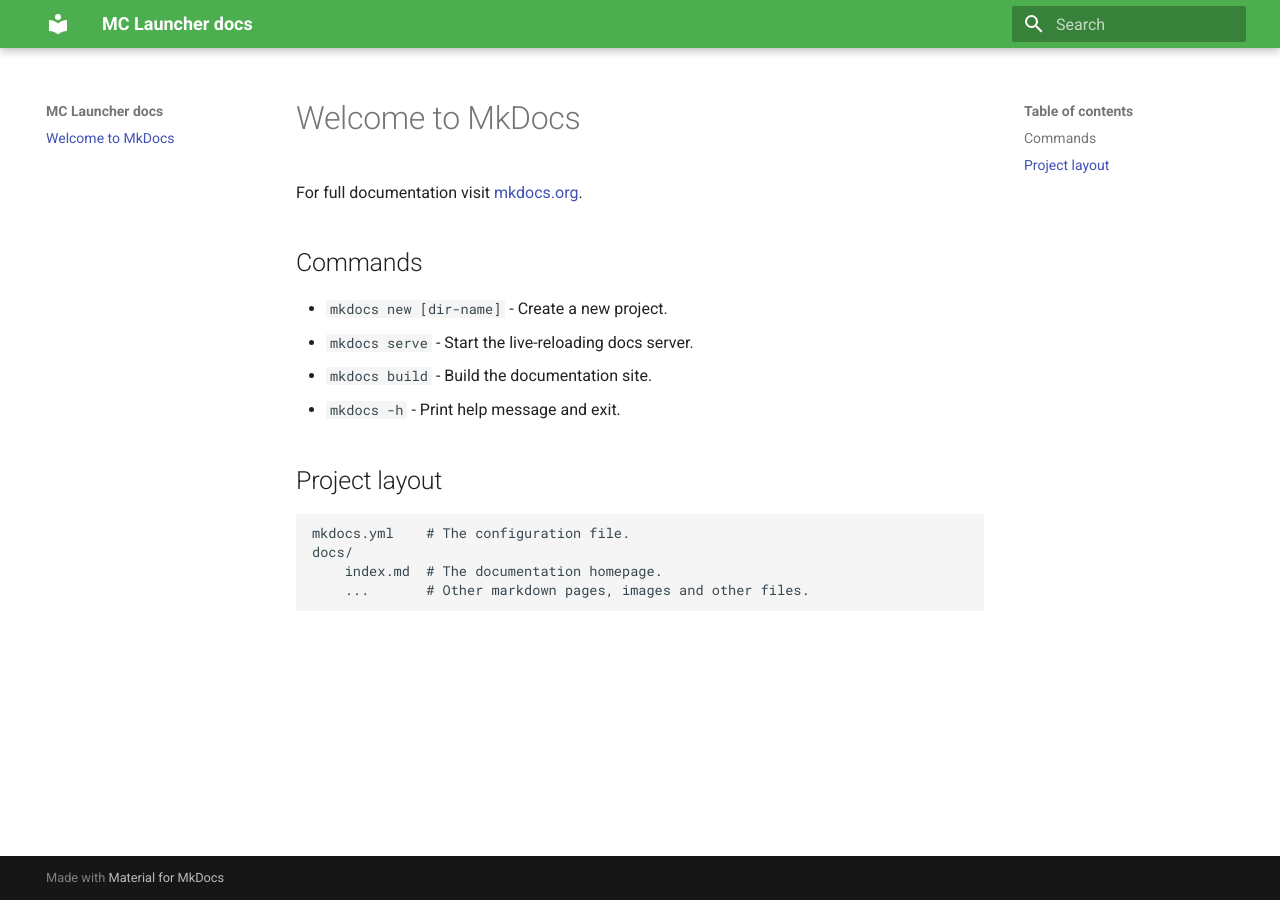
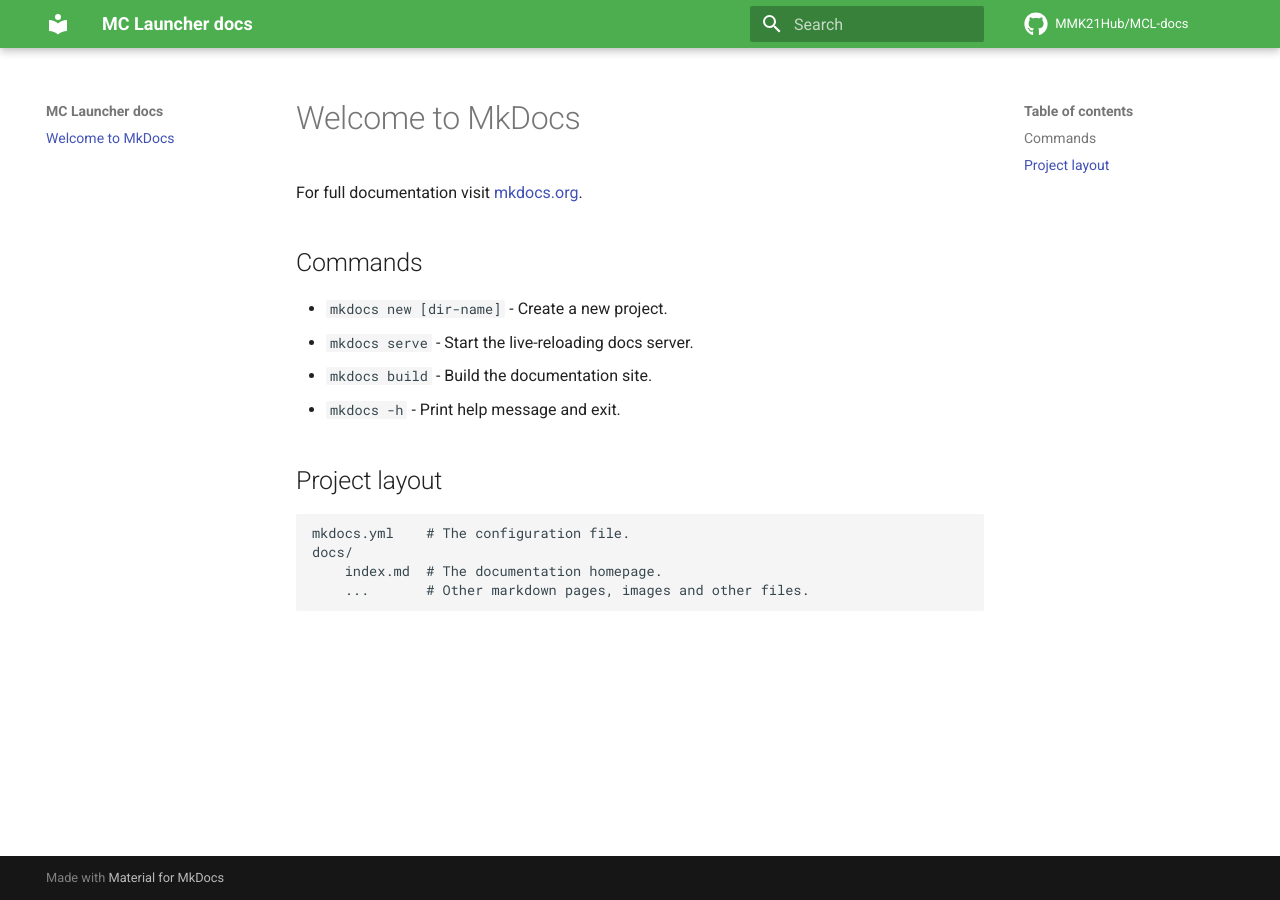
Before and after one commit to MMK21Hub/MCL-docs, an MkDocs documentation site: the page built from docs/index.md, in a window 1280 px wide. Built offline with MkDocs 1.6.1 and Material for MkDocs 9.7.7, drawn with Linux system fonts in a browser that asks for light colours; comment, search, counter and statistics services are not loaded.

Commit message:
🔧 Add links to this repo on GH

```diff
--- a/mkdocs.yml
+++ b/mkdocs.yml
@@ -5,3 +5,7 @@ theme:
     scheme: preference
     primary: green
     accent: light green
+  icon:
+    repo: fontawesome/brands/github
+repo_url: https://github.com/MMK21Hub/MCL-docs
+repo_name: MMK21Hub/MCL-docs
```
